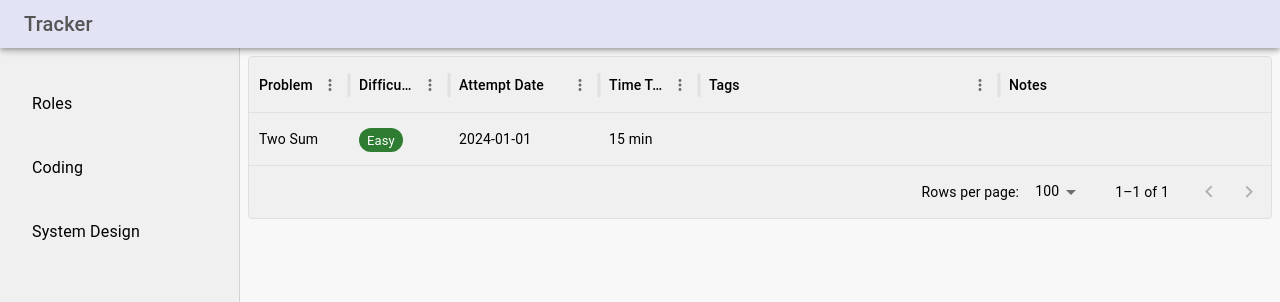
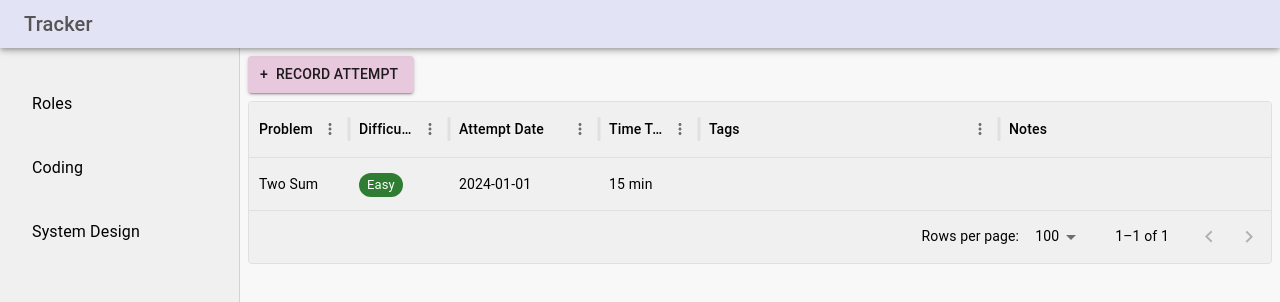
Before and after one commit to georgegarrington/tracker, a React (Vite) app in the folder frontend/: page /coding in a window 1280 px wide. Shown: the top 302 px of the page. Built offline with nearby package versions, Linux system fonts and the light colour scheme.

Commit message:
Button routing POC

```diff
--- a/frontend/src/App.tsx
+++ b/frontend/src/App.tsx
@@ -20,6 +20,7 @@ import Coding from "./components/pages/coding";
 import SysDesign from "./components/pages/sysdesign";
 import { LocalizationProvider } from '@mui/x-date-pickers/LocalizationProvider';
 import { AdapterDateFns } from '@mui/x-date-pickers/AdapterDateFns';
+import { AttemptEntry } from "./components/pages/coding/AttemptEntry";
 
 const drawerWidth = 240;
 
@@ -33,6 +34,10 @@ export default function App() {
           pageSpecs={[
             { path: "/roles", label: "Roles", content: <Roles /> },
             { path: "/coding", label: "Coding", content: <Coding /> },
+            {path: "/coding/new_attempt", noDrawer: true, content: <AttemptEntry
+            existingProblems={[]}
+            existingTags={[]}
+            />},
             { path: "/test", label: "System Design", content: <SysDesign /> },
           ]}
         />
--- a/frontend/src/components/navigation/BaseLayout.tsx
+++ b/frontend/src/components/navigation/BaseLayout.tsx
@@ -51,7 +51,7 @@ export function BaseLayout({ pageSpecs }: { pageSpecs: PageSpec[] }) {
       >
         <Toolbar />
         <List>
-          {pageSpecs.map((pageSpec, index) => (
+          {pageSpecs.filter(pageSpec => !pageSpec.noDrawer).map((pageSpec, index) => (
             <ListItem key={index}>
               <ListItemButton component={Link} to={pageSpec.path}>
                 <ListItemText primary={pageSpec.label} />
--- a/frontend/src/components/pages/coding/AttemptEntry/index.tsx
+++ b/frontend/src/components/pages/coding/AttemptEntry/index.tsx
@@ -19,7 +19,7 @@ export function AttemptEntry(
     direction="column"
     component="form"
     gap={1}
-    sx={{width: "100%"}}
+    sx={{width: "100%", p: 1}}
     >
       <CodingProblemAutocomplete existingProblems={existingProblems}/>
       <Stack direction="row" gap={1}>
@@ -32,6 +32,6 @@ export function AttemptEntry(
       </Stack>
       <TagAutocomplete existingTags={existingTags}/>
       <TextField label="Notes" minRows={16} multiline/>
-      <Button variant="contained" sx={{alignSelf: "center"}}>Record attempt</Button>
+      <Button href = "/coding"variant="contained" sx={{alignSelf: "center"}}>Record attempt</Button>
     </Stack>
 }
--- a/frontend/src/components/pages/coding/CodingAttemptGrid/index.tsx
+++ b/frontend/src/components/pages/coding/CodingAttemptGrid/index.tsx
@@ -1,6 +1,7 @@
 import { DataGrid, type GridCellParams, type GridColDef } from "@mui/x-data-grid";
 import type { Difficulty } from "../../../../types/common";
 import { DifficultyChip } from "../../../common/DifficultyChip";
+import { Box } from "@mui/material";
 
 export function CodingAttemptTable() {
 
@@ -37,6 +38,7 @@ export function CodingAttemptTable() {
     ]
 
     return <DataGrid
+    sx={{width: "100%"}}
     rows={[
         {
             id: 1,
--- a/frontend/src/components/pages/coding/index.tsx
+++ b/frontend/src/components/pages/coding/index.tsx
@@ -1,4 +1,4 @@
-import { Autocomplete, Stack, TextField, Typography } from "@mui/material";
+import { Autocomplete, Button, Stack, TextField, Typography } from "@mui/material";
 import { CodingProblemAutocomplete } from "./AttemptEntry/CodingProblemAutocomplete";
 import { Tag } from "@mui/icons-material";
 import { TagAutocomplete } from "./AttemptEntry/TagAutocomplete";
@@ -30,11 +30,19 @@ function getExistingTags(): string[] {
 }
 
 export default function Coding() {
-  return <Stack direction = "column" sx = {{p: 1}}>
+  return <Stack direction = "column" sx = {{p: 1}} alignItems="flex-start" gap={1}>
     {/* <AttemptEntry
     existingProblems={getExistingProblems()}
     existingTags={getExistingTags()}
     /> */}
+          <Button
+
+      href="/coding/new_attempt"
+      startIcon={<>+</>}
+      variant="contained"
+      color="secondary">
+        Record attempt
+        </Button>
     <CodingAttemptTable/>
   </Stack>
 }
```
Also changed, not shown: frontend/src/types/navigation/page-spec.ts (+5 -3 lines).
